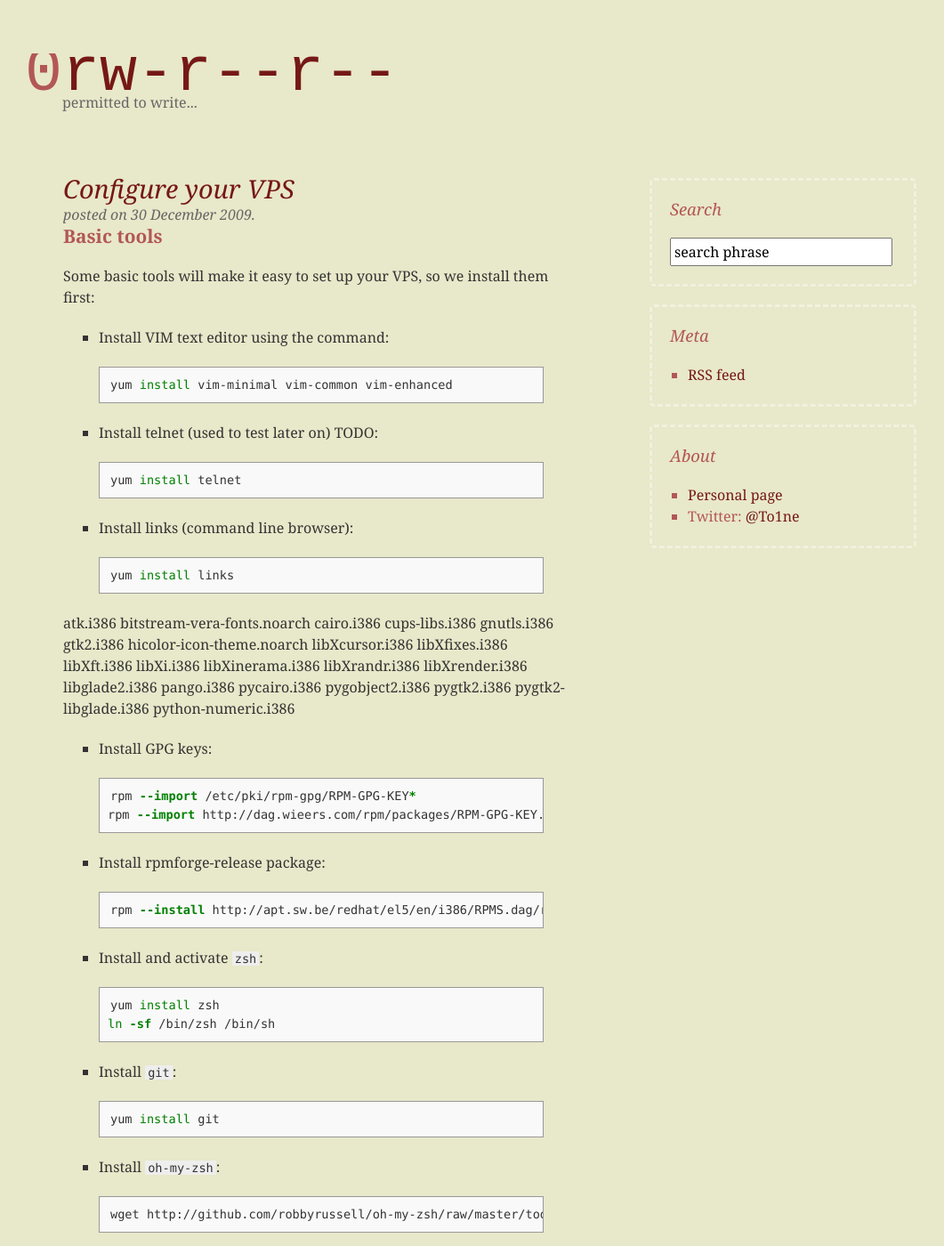
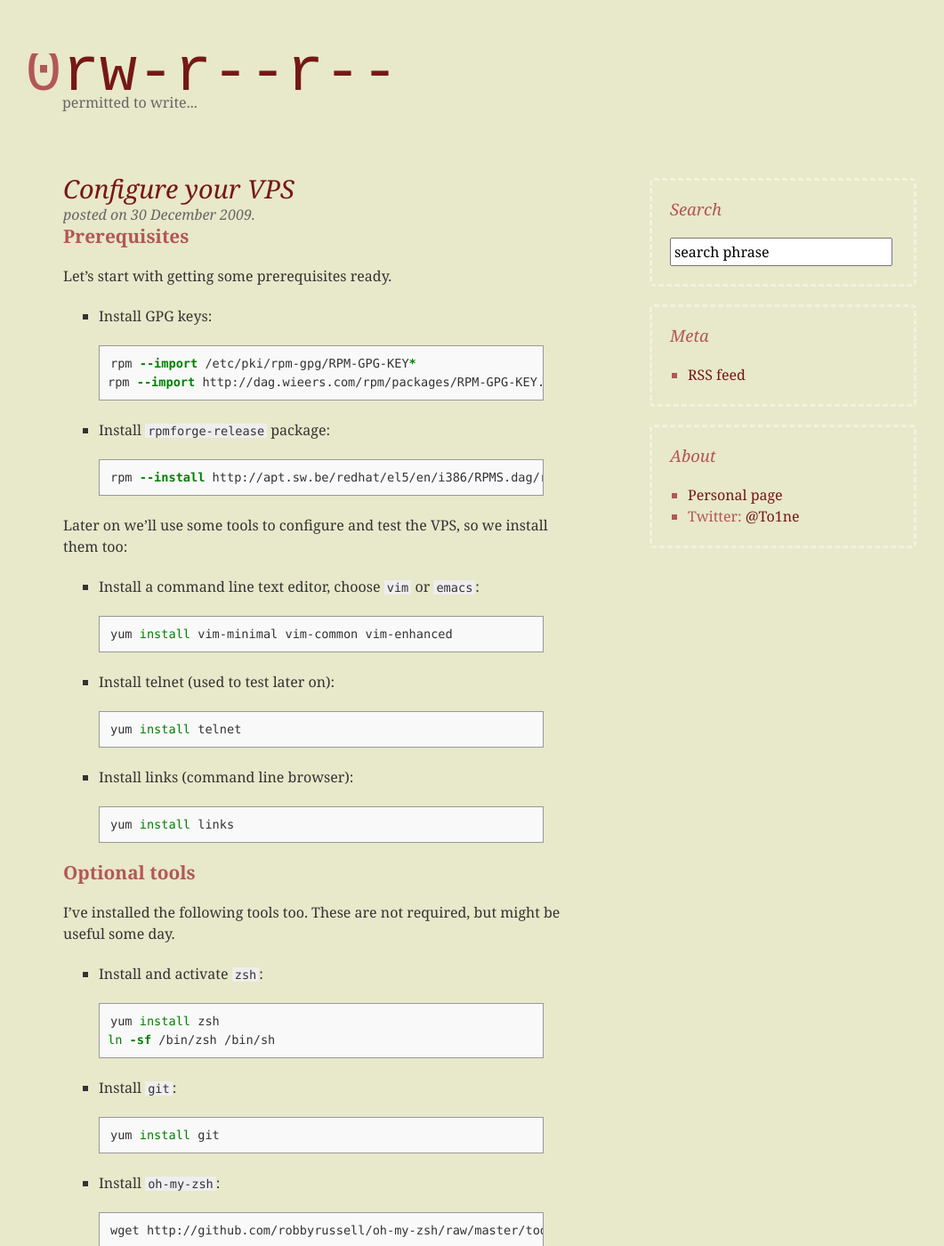
Before and after one commit to To1ne/writepermission, a Jekyll site: the page built from _posts/2009-12-30-configure-your-vps.md, in a window 1280 px wide and 1400 px high. Shown: the whole window at 89% size, without its empty margins (90-1151 px from the left). Built offline with Jekyll 4.4.1, drawn with Linux system fonts in a browser that asks for light colours; comment, search, counter and statistics services are not loaded.

Commit message:
Working, ended early

```diff
--- a/_posts/2009-12-30-configure-your-vps.md
+++ b/_posts/2009-12-30-configure-your-vps.md
@@ -4,15 +4,27 @@ title: Configure your VPS
 wordpress_id: 286
 wordpress_url: http://blog.writepermission.com/?p=286
 ---
-## Basic tools
-Some basic tools will make it easy to set up your VPS, so we install them first:
+## Prerequisites
+Let's start with getting some prerequisites ready.
+- Install GPG keys:
+	{%highlight bash %}
+rpm --import /etc/pki/rpm-gpg/RPM-GPG-KEY*
+rpm --import http://dag.wieers.com/rpm/packages/RPM-GPG-KEY.dag.txt
+{% endhighlight %}
 
-- Install VIM text editor using the command:
+- Install `rpmforge-release` package:
+	{% highlight bash %}
+rpm --install http://apt.sw.be/redhat/el5/en/i386/RPMS.dag/rpmforge-release-0.3.6-1.el5.rf.i386.rpm
+{% endhighlight %}
+
+Later on we'll use some tools to configure and test the  VPS, so we install them too:
+
+- Install a command line text editor, choose `vim` or `emacs`:
 	{% highlight bash %}
 yum install vim-minimal vim-common vim-enhanced
 {% endhighlight %}
 
-- Install telnet (used to test later on) TODO:
+- Install telnet (used to test later on):
 	{% highlight bash %}
 yum install telnet
 {% endhighlight %}
@@ -22,22 +34,9 @@ yum install telnet
 yum install links
 {% endhighlight %}
 
-atk.i386 bitstream-vera-fonts.noarch  cairo.i386 cups-libs.i386   gnutls.i386     gtk2.i386  hicolor-icon-theme.noarch libXcursor.i386         libXfixes.i386   libXft.i386       libXi.i386       libXinerama.i386   libXrandr.i386  libXrender.i386    libglade2.i386           pango.i386   pycairo.i386    pygobject2.i386       pygtk2.i386         pygtk2-libglade.i386
-python-numeric.i386
 
-
-
-- Install GPG keys:
-	{% highlight bash %}
-rpm --import /etc/pki/rpm-gpg/RPM-GPG-KEY*
-rpm --import http://dag.wieers.com/rpm/packages/RPM-GPG-KEY.dag.txt
-{% endhighlight %}
-
-- Install rpmforge-release package:
-	{% highlight bash %}
-rpm --install http://apt.sw.be/redhat/el5/en/i386/RPMS.dag/rpmforge-release-0.3.6-1.el5.rf.i386.rpm
-{% endhighlight %}
-
+## Optional tools
+I've installed the following tools too. These are not required, but might be useful some day.
 - Install and activate `zsh`:
 	{% highlight bash %}
 yum install zsh
```
